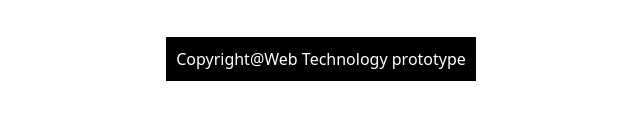
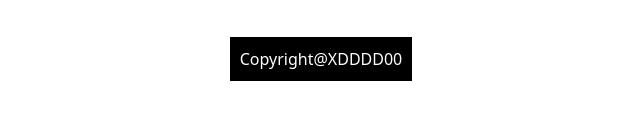
Before and after one commit to XDDDD00/XDDDD00.github.io, a plain HTML site: page exploring.html in a window 1280 px wide. Shown: the part 343-462 px from the top of the page, without its empty margins (319-959 px from the left). Drawn offline with nearby package versions, Linux system fonts and the light colour scheme.

Commit message:
Update exploring.html

```diff
--- a/exploring.html
+++ b/exploring.html
@@ -107,5 +107,5 @@
 
 </div>
 
-    <footer class="footer">Copyright@Web Technology prototype</footer>
+    <footer class="footer">Copyright@XDDDD00</footer>
       </body></html>
```
